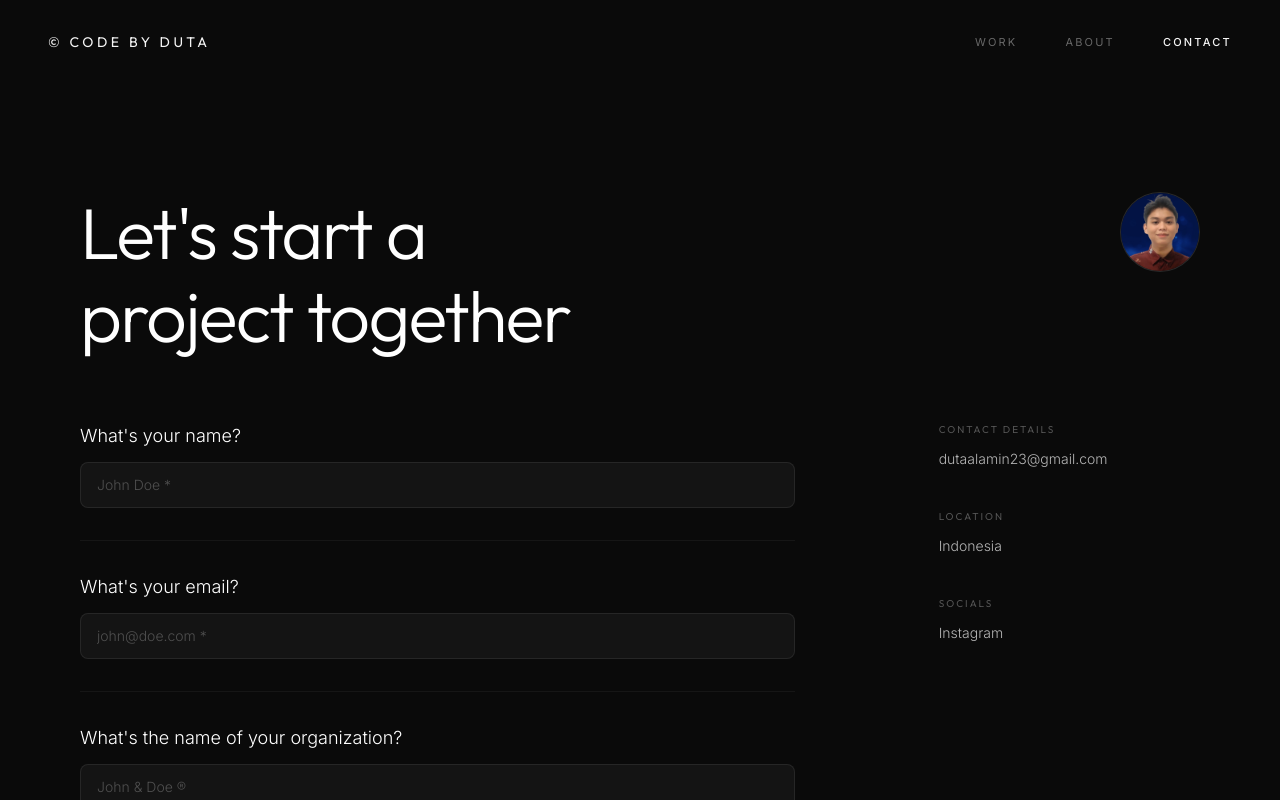
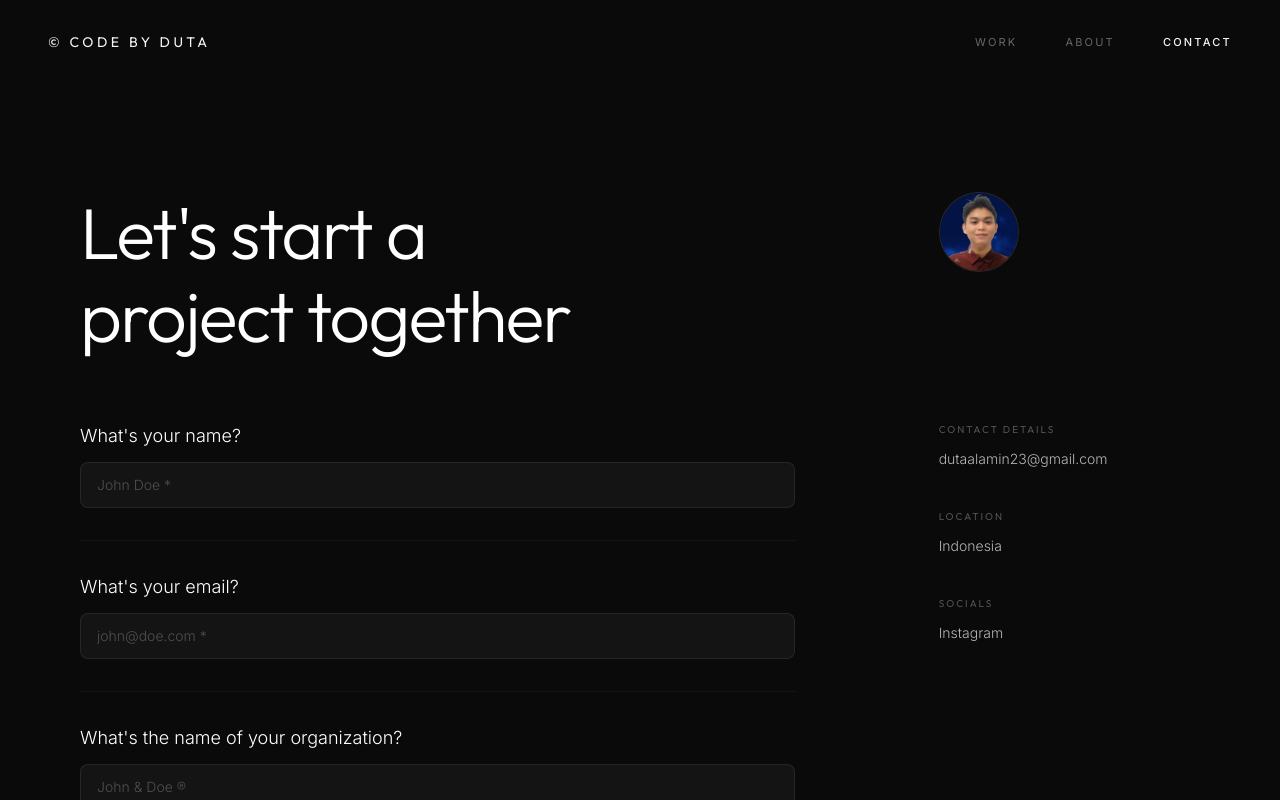
Before and after one commit to dutaalamin/duta, a React (Vite) app: page / in a window 1280 px wide. Both pictures are taken after a click on the button "CONTACT". Shown: the top 800 px of the page. Built offline with nearby package versions, Linux system fonts and the light colour scheme.

Commit message:
fix: align avatar to same grid column as Contact Details like Dennis

```diff
--- a/src/components/ContactPage.jsx
+++ b/src/components/ContactPage.jsx
@@ -34,13 +34,13 @@ export default function ContactPage() {
   return (
     <div className="relative min-h-screen bg-[#0a0a0a] pt-32 pb-24 px-6 md:px-12 lg:px-20 max-w-7xl mx-auto">
 
-      {/* Header with avatar */}
-      <div className="pt-8 md:pt-16 pb-16 flex items-start justify-between gap-8">
+      {/* Header with avatar — same grid as below so avatar aligns above Contact Details */}
+      <div className="pt-8 md:pt-16 pb-16 grid grid-cols-1 lg:grid-cols-12 gap-16 lg:gap-24 items-start">
         <motion.h1
           initial={{ opacity: 0, y: 30 }}
           animate={{ opacity: 1, y: 0 }}
           transition={{ duration: 0.8, ease: [0.16, 1, 0.3, 1] }}
-          className="font-display text-4xl sm:text-5xl md:text-6xl lg:text-7xl font-light text-white leading-[1.15] tracking-tight"
+          className="lg:col-span-8 font-display text-4xl sm:text-5xl md:text-6xl lg:text-7xl font-light text-white leading-[1.15] tracking-tight"
         >
           Let's start a<br />project together
         </motion.h1>
@@ -49,7 +49,7 @@ export default function ContactPage() {
           initial={{ opacity: 0, scale: 0.8 }}
           animate={{ opacity: 1, scale: 1 }}
           transition={{ duration: 0.6, delay: 0.3 }}
-          className="shrink-0 hidden sm:block"
+          className="lg:col-span-4 hidden sm:block lg:pl-12"
         >
           <div className="w-16 h-16 md:w-20 md:h-20 rounded-full overflow-hidden border border-white/10 bg-[#111]">
             <img src="/images/duta.png" alt="Duta Alamin" className="w-full h-full object-cover" />
```
